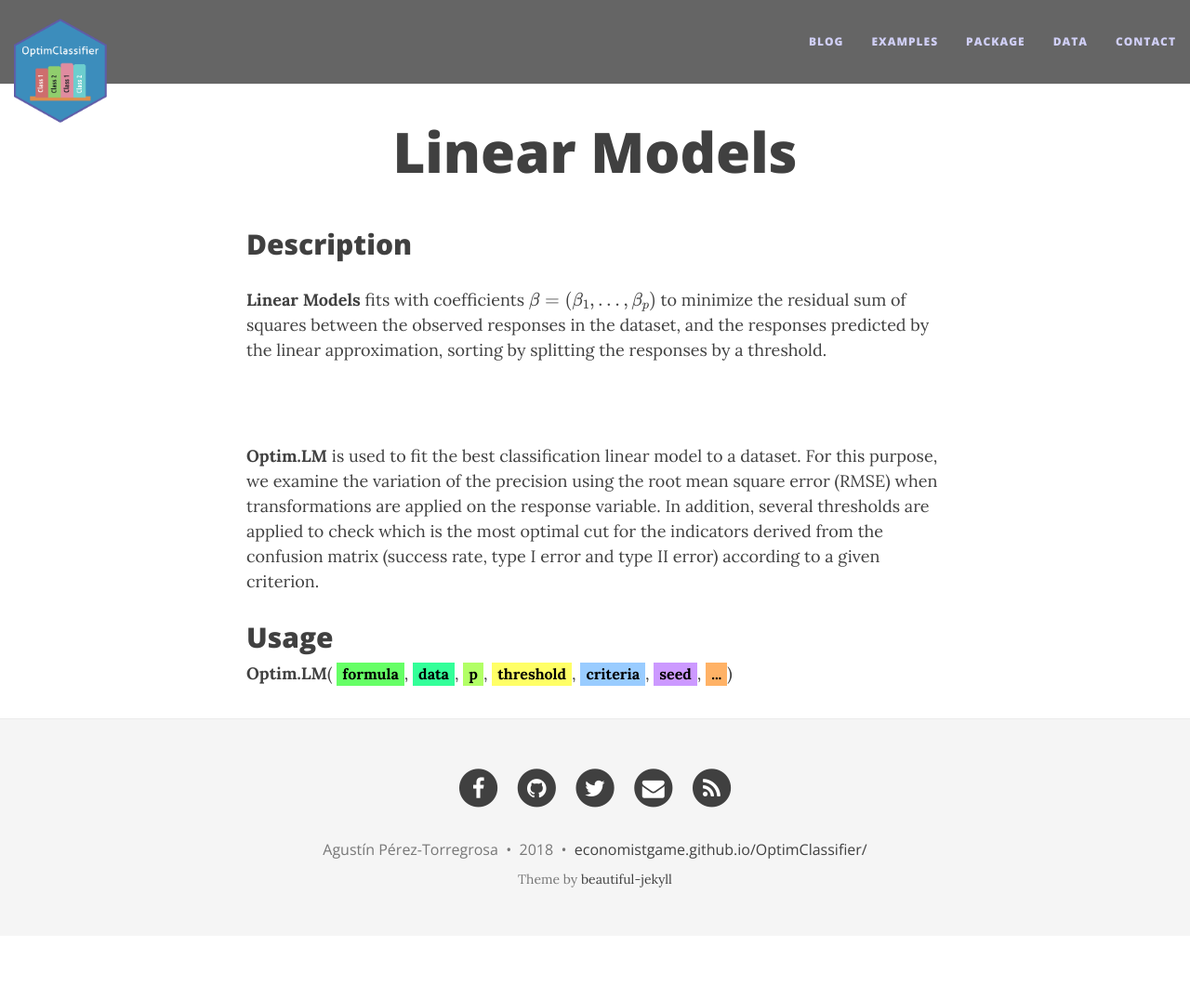
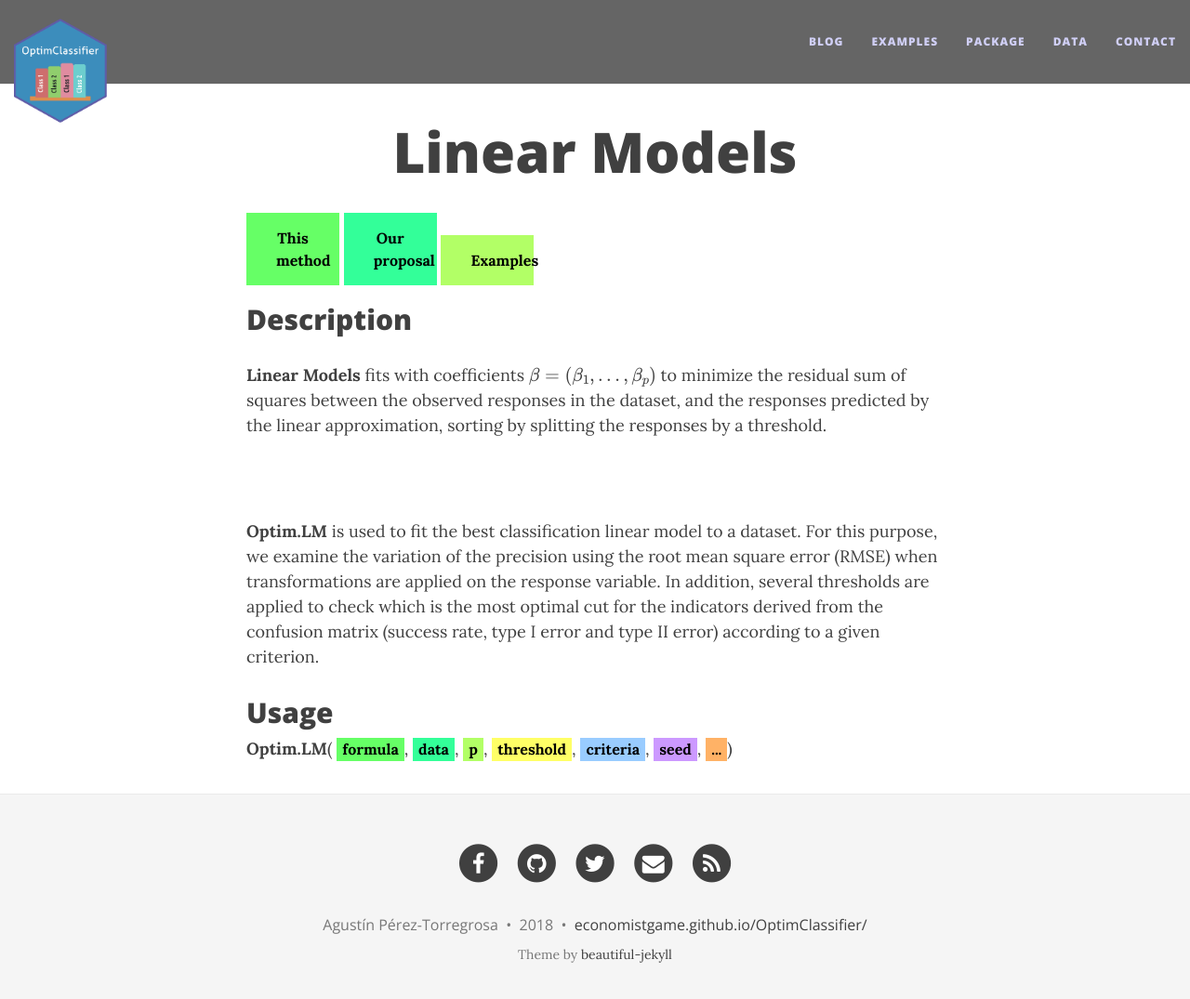
Before and after one commit to economistgame/OptimClassifier, a Jekyll site: the page built from methods/LM.md, in a window 1280 px wide and 1088 px high. Shown: the top 1075 px of the window at 93% size. Built offline with Jekyll 4.4.1, drawn with Linux system fonts in a browser that asks for light colours; nearby versions of some CDN libraries; formulas are drawn with MathJax 3.

Commit message:
Update LM.md

```diff
--- a/methods/LM.md
+++ b/methods/LM.md
@@ -2,6 +2,9 @@
 layout: page
 title: Linear Models
 ---
+<p class="index-method"><button class="index-button LM-button">This method</button>
+<button class="index-button GLM-button">Our proposal</button>
+	<button class="index-button LMM-button">Examples</button></p>
 ## Description
 
 **Linear Models** fits with coefficients $$ \beta = (\beta_1, ..., \beta_p) $$ to minimize the residual sum of squares between the observed responses in the dataset, and the responses predicted by the linear approximation, sorting by splitting the responses by a threshold.
```
